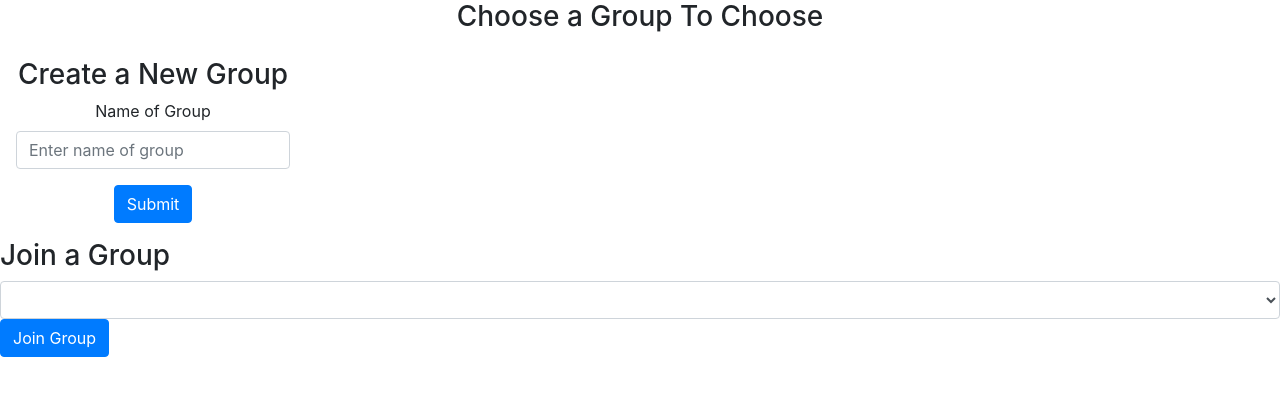
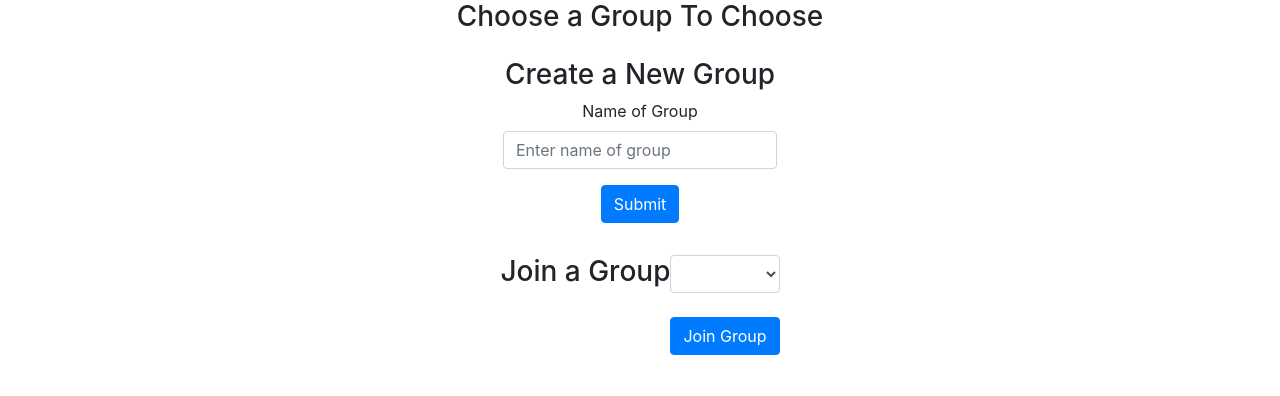
Before and after one commit to joongyeoncho0823/ECE464_FinalProject, a Flask app: page /addGroup in a window 1280 px wide. Shown: the part 56-452 px from the top of the page. Run offline with Flask 2, Linux system fonts and the light colour scheme; the visitor is signed in with stand-in values (Sample User, id 1); data comes from the database, SQL or seed files in the repository; data that the repository does not hold is empty; some libraries are stand-ins or nearby versions.

Commit message:
Update join.html frontend

```diff
--- a/website/templates/join.html
+++ b/website/templates/join.html
@@ -3,7 +3,7 @@
 <h3 align="center">Choose a Group To Choose</h3>
 
 </div>
-<div align = "center" class="d-flex p-3">
+<div align = "center" class="d-flex p-3 justify-content-center">
 <form method="POST" action="/addGroup">
     <h3 align="center">Create a New Group</h3>
     <div class="form-group">
@@ -13,6 +13,7 @@
     <button type="submit" class="btn btn-primary">Submit</button>
 </form>
 </div>
+<div align = "center" class="d-flex p-3 justify-content-center">
 <h3>Join a Group</h3>
 <form method = "POST" action="/joinGroup">
     <select name="discussion_join" class="selectpicker form-control">
@@ -20,8 +21,9 @@
         <option value="{{discussion.name}}">{{discussion.name}}</option>
         {% endfor %}
     </select>
-        <button type="submit" class="btn btn-primary">Join Group</button>
+        <br><button type="submit" class="btn btn-primary">Join Group</button>
 </form>
+</div>
 
 
 {% endblock %}
```
